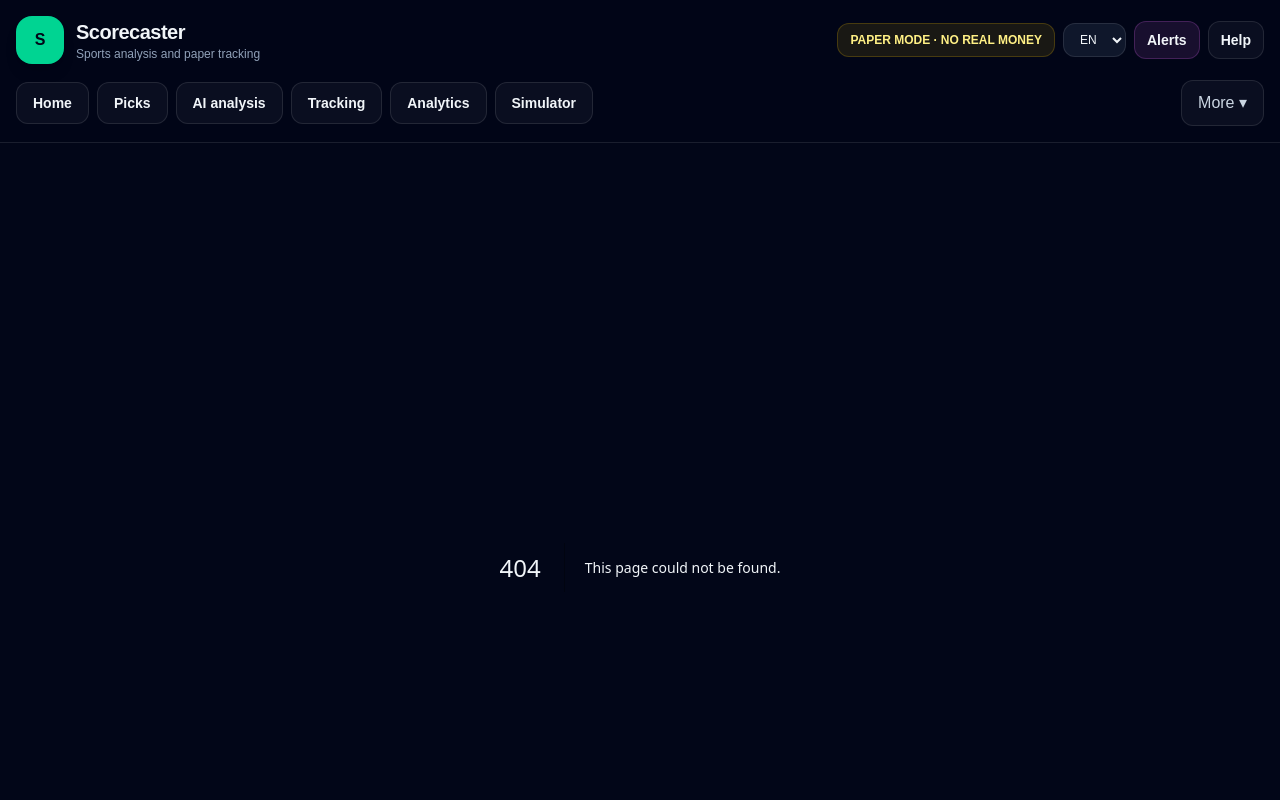
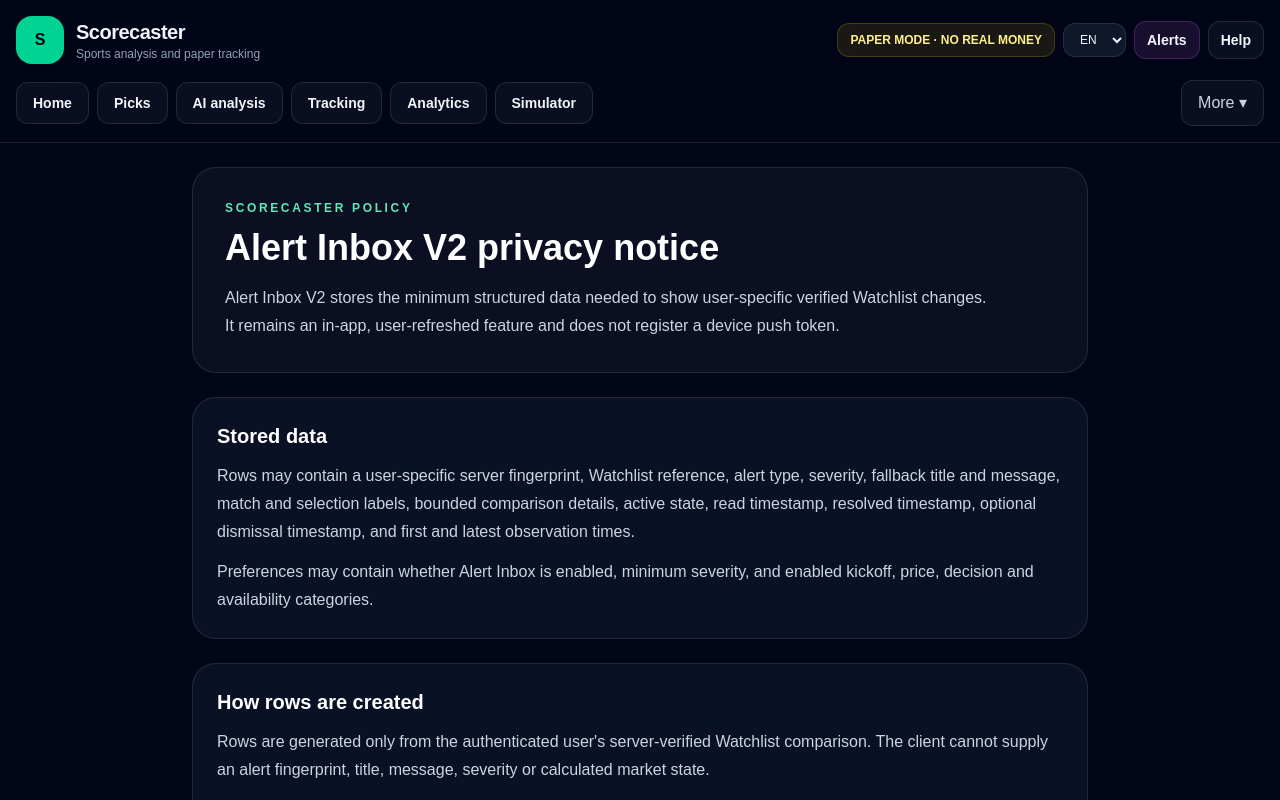
Before and after one commit to vv-glitchhub/scorecaster, a Next.js app: page /privacy/alert-inbox-v2 in a window 1280 px wide. Before the commit this address had no page. Shown: the top 800 px of the page. Built offline with nearby package versions, Linux system fonts and the light colour scheme.

Commit message:
Add Alert Inbox V2 privacy notice

```diff
--- /dev/null
+++ b/app/privacy/alert-inbox-v2/page.jsx
@@ -0,0 +1,42 @@
+import PolicyPage from "../../components/PolicyPage";
+
+export const metadata = { title: "Alert Inbox V2 privacy | Scorecaster" };
+
+export default function AlertInboxPrivacyPage() {
+  return (
+    <PolicyPage
+      title="Alert Inbox V2 privacy notice"
+      intro="Alert Inbox V2 stores the minimum structured data needed to show user-specific verified Watchlist changes. It remains an in-app, user-refreshed feature and does not register a device push token."
+      sections={[
+        {
+          title: "Stored data",
+          body: [
+            "Rows may contain a user-specific server fingerprint, Watchlist reference, alert type, severity, fallback title and message, match and selection labels, bounded comparison details, active state, read timestamp, resolved timestamp, optional dismissal timestamp, and first and latest observation times.",
+            "Preferences may contain whether Alert Inbox is enabled, minimum severity, and enabled kickoff, price, decision and availability categories."
+          ]
+        },
+        {
+          title: "How rows are created",
+          body: [
+            "Rows are generated only from the authenticated user's server-verified Watchlist comparison. The client cannot supply an alert fingerprint, title, message, severity or calculated market state.",
+            "Known structured alert types are rendered in Finnish, English or Spanish by the client. The database fallback text remains available for auditing."
+          ]
+        },
+        {
+          title: "User controls",
+          body: [
+            "Users may change filtering preferences, mark alerts read or unread, mark all visible alerts read, and dismiss alerts from the visible inbox.",
+            "A dedicated authenticated export endpoint returns the user's Alert Inbox settings and history. Permanent account deletion removes settings, inbox rows and the related Watchlist rows."
+          ]
+        },
+        {
+          title: "Protection and limits",
+          body: [
+            "Forced Row Level Security and explicit authenticated-user filters isolate rows and settings. Protected APIs validate origin, authentication, bounded input and per-user quotas.",
+            "Alert Inbox V2 does not request operating-system notification permission, store a device push token, run background delivery, create a paper stake or handle real money."
+          ]
+        }
+      ]}
+    />
+  );
+}
```
